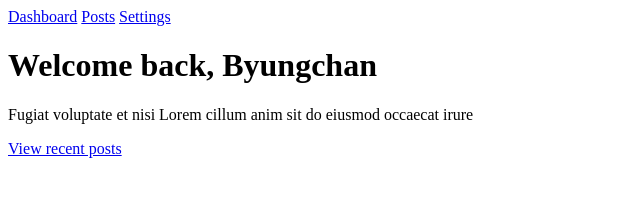
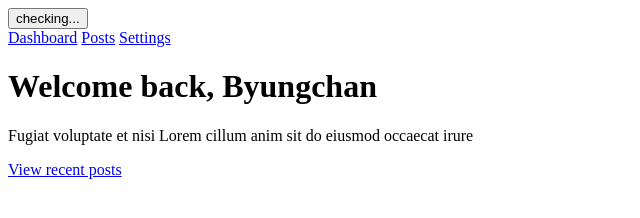
Before and after one commit to byungchanparkme/SPA-Vanilla-JavaScript, a website with bundled scripts: page front/index.html in a window 1280 px wide. Shown: the whole page, without its empty margins (0-640 px from the left). Built offline with nearby package versions, Linux system fonts and the light colour scheme.

Commit message:
feat: Add google login authentication on the client side

```diff
--- a/front/index.html
+++ b/front/index.html
@@ -5,14 +5,60 @@
   <meta name="viewport" content="width=device-width, initial-scale=1.0">
   <title>Single Page Application</title>
   <link rel="stylesheet" href="/static/css/index.css">
+  <script src="https://apis.google.com/js/platform.js" async defer></script>
+  <script>
+    function checkLoginStatus() {
+      var loginBtn = document.querySelector('#loginBtn')
+      var nameText = document.querySelector('#name')
+          if (gauth.isSignedIn.get()) {
+            const basicProfile = gauth.currentUser.get().getBasicProfile()
+            nameText.innerHTML = `Welcome, <strong>${basicProfile.getName()}</strong>`
+            loginBtn.value = 'Logout';
+          } else {
+            nameText.innerHTML = ''
+            loginBtn.value = 'Login'
+          }
+    }
+    function init() {
+      gapi.load('auth2', function() {
+        // auth2 초기화
+        window.gauth = gapi.auth2.init({
+          client_id: "609830838767-gtp1jsrkl8ed8e4q61c701e4b7tdd3ic.apps.googleusercontent.com"
+        })
+        gauth.then(function() {
+          checkLoginStatus()
+        }, function() {
+          console.log('googleAuth fail')
+        })
+      })
+    }
+  </script>
 </head>
 <body>
   <nav class="nav">
+    <div class="loginBox">
+      <span id="name"></span>
+      <input type="button" id="loginBtn" value="checking..." onclick="
+        if (this.value === 'Login') {
+          // 로그인 로직 실행
+          gauth.signIn().then(function() {
+            checkLoginStatus()
+          })
+        } else {
+          // 로그아웃 로직 실행
+          gauth.signOut().then(function() {
+            checkLoginStatus()
+          })
+        }
+      "/>
+    </div>
     <a href="/" class="nav__link" data-link>Dashboard</a>
     <a href="/posts" class="nav__link" data-link>Posts</a>
     <a href="/settings" class="nav__link" data-link>Settings</a>
   </nav>
   <div id="app"></div>
+  <!-- <script src="./static/js/profile.js"></script> -->
   <script type="module" src="/static/js/index.js"></script>
+  <script src="https://apis.google.com/js/platform.js?onload=init" async defer></script>
 </body>
 </html>
--- a/front/static/css/index.css
+++ b/front/static/css/index.css
@@ -35,3 +35,17 @@ body {
 a {
   color: #009579;
 }
+
+.loginBox {
+  width: 100%;
+  margin: 20px auto;
+  text-align: center;
+}
+#name {
+  color: #eeeeee;
+  font-size: 0.8rem;
+}
+
+#loginBtn {
+  cursor: pointer;
+}
--- a/front/static/js/index.js
+++ b/front/static/js/index.js
@@ -1,7 +1,7 @@
 // write the actual client side router
 import Dashboard from "./views/Dashboard.js"
 import Posts from "./views/Posts.js"
-import PostView from "./views/PostView.js";
+import PostView from "./views/PostView.js"
 import Settings from "./views/Settings.js"
 
 const pathToRegex = (path) => new RegExp("^" + path.replace(/\//g, "\\/").replace(/:\w+/g, "(.+)") + "$")
@@ -54,6 +54,8 @@ const router = async () => {
   document.querySelector("#app").innerHTML = await view.getHtml()
 }
 
+
+
 // when clicks backToPage buttons, it works
 window.addEventListener("popstate", router)
 
```
